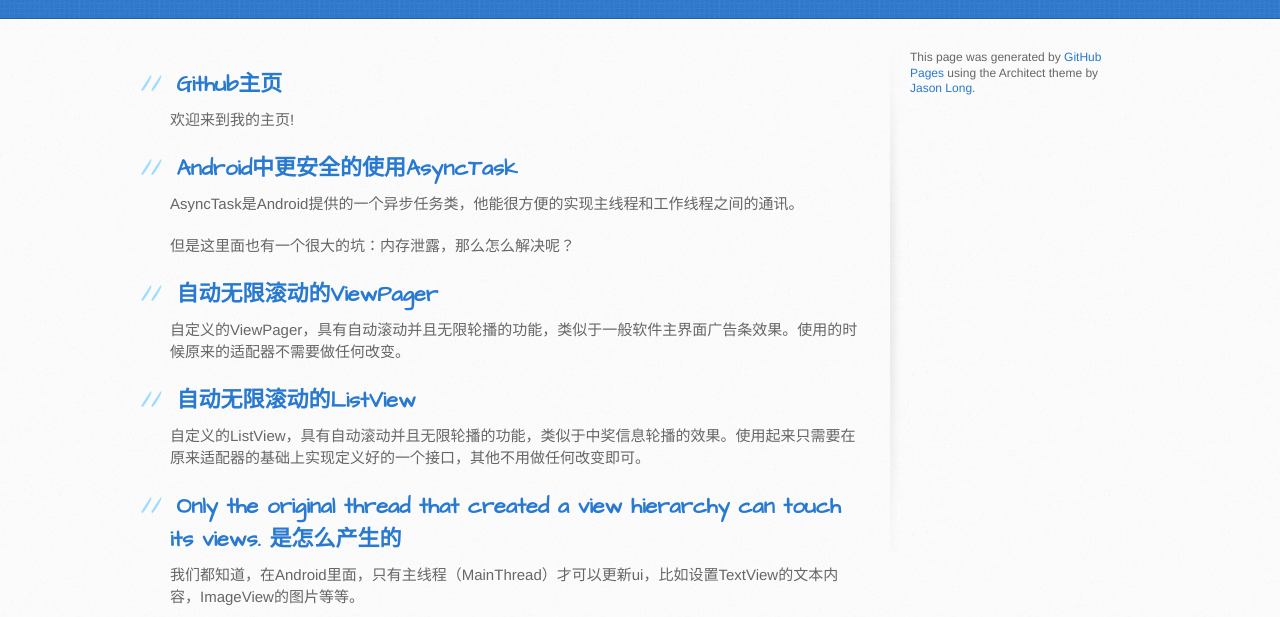
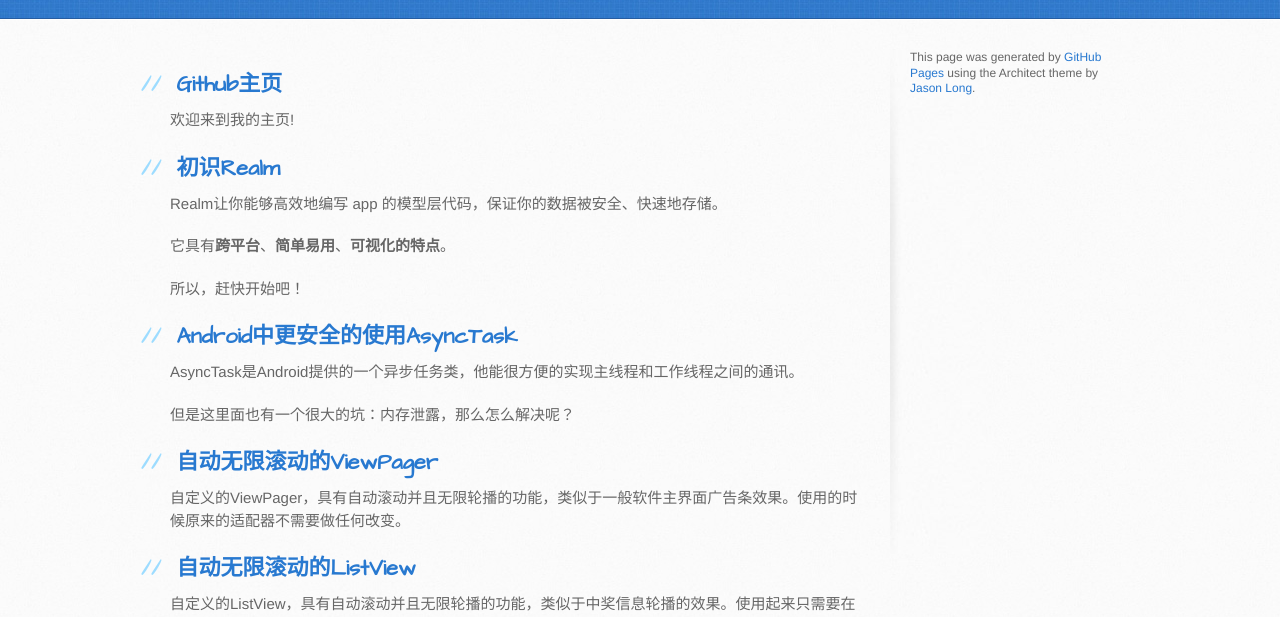
Before and after one commit to peerless2012/peerless2012.github.io, a plain HTML site: page index.html in a window 1280 px wide. Shown: the part 182-799 px from the top of the page. Drawn offline with Linux system fonts and the light colour scheme.

Commit message:
更新列表：Realm

```diff
--- a/index.html
+++ b/index.html
@@ -32,6 +32,14 @@
             <a id="peerless2012" class="anchor" href="https://github.com/peerless2012" aria-hidden="true"><span aria-hidden="true" class="octicon octicon-link"></span>Github主页</a>
 		  </h2>
             <p>欢迎来到我的主页!</p>
+
+		<h2>
+            <a id="Realm" class="anchor" href="https://github.com/peerless2012/AndroidBasis/blob/master/Study/%E5%88%9D%E8%AF%86Realm.md" aria-hidden="true"><span aria-hidden="true" class="octicon octicon-link"></span>初识Realm</a>
+		</h2>
+			<p>Realm让你能够高效地编写 app 的模型层代码，保证你的数据被安全、快速地存储。</p>
+			<p>它具有<b>跨平台</b>、<b>简单易用</b>、<b>可视化的特点</b>。</p>
+			<p>所以，赶快开始吧！</p>
+
 		<h2>
             <a id="SafeAsyncTask" class="anchor" href="https://github.com/peerless2012/SafeAsyncTask" aria-hidden="true"><span aria-hidden="true" class="octicon octicon-link"></span>Android中更安全的使用AsyncTask</a>
 		</h2>
```
